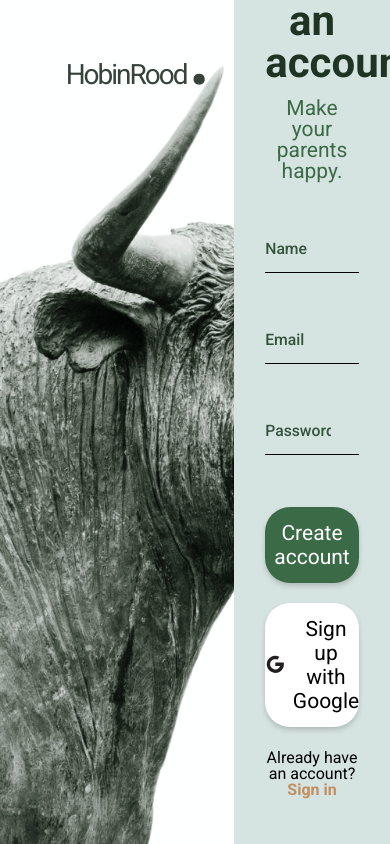
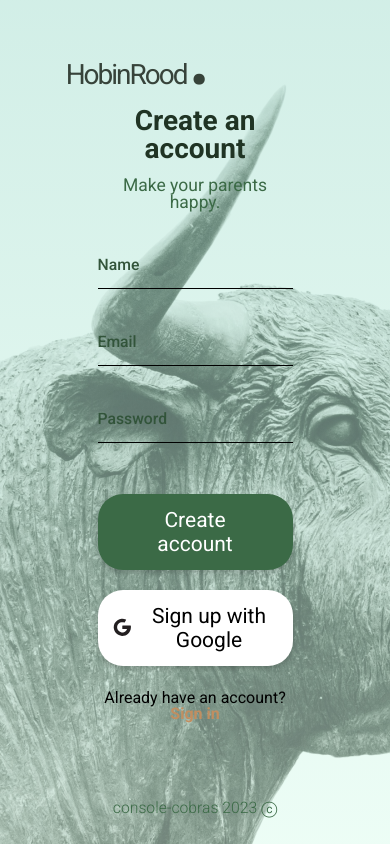
Before and after one commit to 1-Dont-Know/Not-Robin-Hood, a React (Create React App) app: page /signup in a window 390 px wide. Built offline with nearby package versions, Linux system fonts and the light colour scheme.

Commit message:
add responsivness to signup page

```diff
--- a/src/components/UI/Input/Input.module.scss
+++ b/src/components/UI/Input/Input.module.scss
@@ -1,5 +1,5 @@
 @use "../../../styles//variables.scss";
-
+@use "../../../styles/mixins.scss";
 .input {
   padding: 2rem 2rem 1rem 0rem;
   margin: 1rem 0rem;
@@ -12,4 +12,7 @@
     color: #32543a;
     font-weight: variables.$font-medium;
   }
+  @include mixins.breakpoint-down(large) {
+    padding: 1rem 2rem 1rem 0rem;
+  }
 }
--- a/src/components/pages/Signup/Signup.module.scss
+++ b/src/components/pages/Signup/Signup.module.scss
@@ -27,11 +27,25 @@
   );
 }
 
-// FORM SECTION
+// MAIN SECTION
 
 .box {
   @include mixins.flexbox($display: flex, $grow: 1);
   width: 100%;
+  @include mixins.breakpoint-down(medium) {
+    @include mixins.flexbox(
+      $display: flex,
+      $grow: 1,
+      $direction: column,
+      $alignItems: center,
+      $justifyContent: center
+    );
+    background-image: linear-gradient(
+        rgba(166, 222, 207, 0.5),
+        rgba(219, 251, 236, 0.5)
+      ),
+      url("../../../assets/bull.png");
+  }
 }
 
 // IMAGE SECTION
@@ -42,6 +56,12 @@
   height: 100%;
   background-image: url(../../../assets/bull.png);
   background-repeat: no-repeat;
+  @include mixins.breakpoint-down(medium) {
+    display: none;
+    // width: 100%;
+    // height: 50%;
+    // background-position-y: 13%;
+  }
 }
 
 // SIGN UP SECTION
@@ -60,6 +80,11 @@
     $direction: column,
     $grow: 1
   );
+  @include mixins.breakpoint-down(medium) {
+    align-items: center;
+    height: 100%;
+    width: 50%;
+  }
 }
 // CALL TO ACTION SECTION
 
@@ -94,12 +119,27 @@
     font-size: variables.$font-lg;
     font-weight: variables.$font-bold;
     color: #203424;
+    @include mixins.breakpoint-down(xlarge) {
+      font-size: 2.5rem;
+    }
+    @include mixins.breakpoint-down(large) {
+      font-size: 2rem;
+    }
   }
   h3 {
     font-size: 1.5rem;
     font-weight: variables.$font-regular;
     color: variables.$green;
     margin: 1rem 0rem;
+    @include mixins.breakpoint-down(large) {
+      font-size: 1.25rem;
+    }
+  }
+  @include mixins.breakpoint-down(medium) {
+    width: 100%;
+    flex-grow: 1;
+    margin-top: 2rem;
+    justify-content: center;
   }
 }
 
@@ -110,4 +150,8 @@
   color: variables.$green;
   font-size: 1.125rem;
   margin-top: 4rem;
+  @include mixins.breakpoint-down(medium) {
+    margin-top: 0rem;
+    margin-bottom: 2rem;
+  }
 }
--- /dev/null
+++ b/src/components/pages/StockViewer/StockViewer.jsx
@@ -0,0 +1,13 @@
+import React from "react";
+
+import styles from "./StockViewer.module.scss";
+
+const StockViewer = () => {
+  return (
+    <>
+      <h1 className={styles.title}>Stock Viewer page</h1>
+    </>
+  );
+};
+
+export default StockViewer;
--- /dev/null
+++ b/src/components/pages/StockViewer/StockViewer.module.scss
@@ -0,0 +1,3 @@
+.title {
+  font-size: 2rem;
+}
--- a/src/components/pages/Stock_Viewer/Stock_Viewer.jsx
+++ /dev/null
@@ -1,7 +0,0 @@
-import React from "react";
-
-const Stock_Viewer = () => {
-  return <div>Stock Viewer page</div>;
-};
-
-export default Stock_Viewer;
--- a/src/styles/mixins.scss
+++ b/src/styles/mixins.scss
@@ -53,11 +53,12 @@ $breakpoints-up: (
   "xlarge": "87.5em",
 );
 
-//! ===== 639px, 1023px, 1399px ======
+//! ===== 639px, 1023px, 1399px, 1430px ======
 $breakpoints-down: (
   "small": "39.9375em",
   "medium": "63.9375em",
   "large": "75.4375em",
+  "xlarge": "89.375em",
 );
 
 @mixin breakpoint-up($size) {
```
Also changed, not shown: src/routes/routes.js (+11 -4 lines), src/components/pages/Stock_Viewer/Stock_Viewer.module.scss (deleted).
